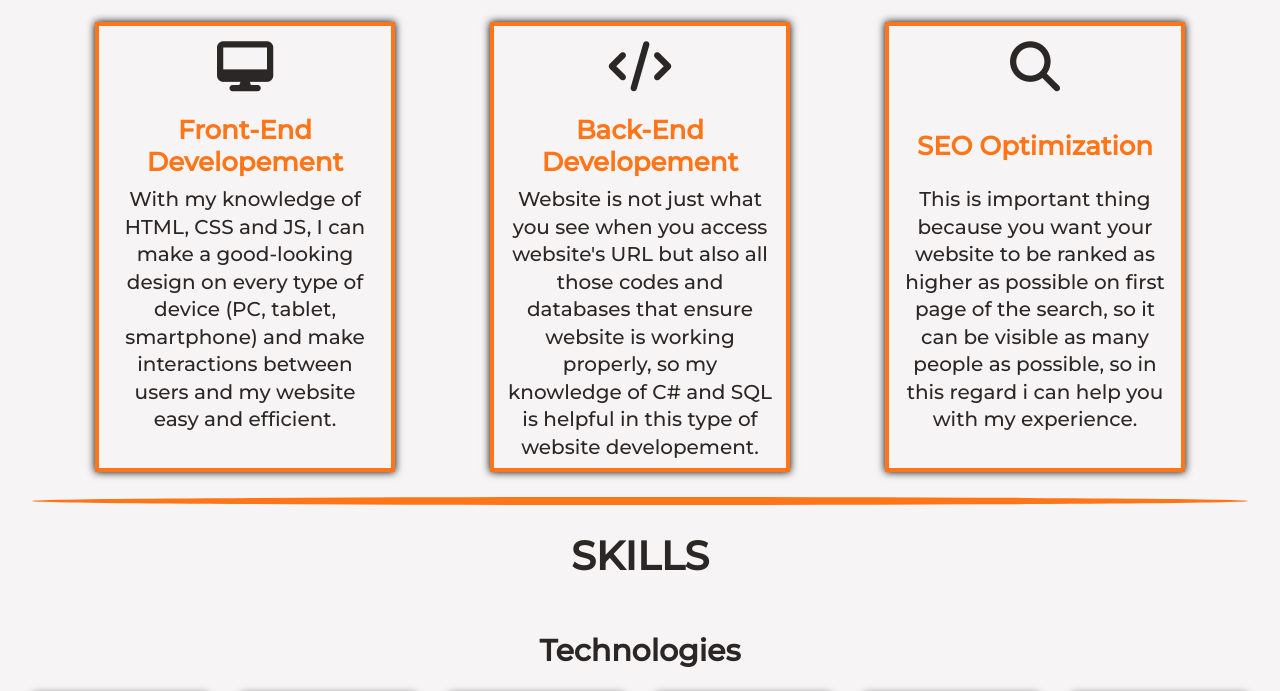
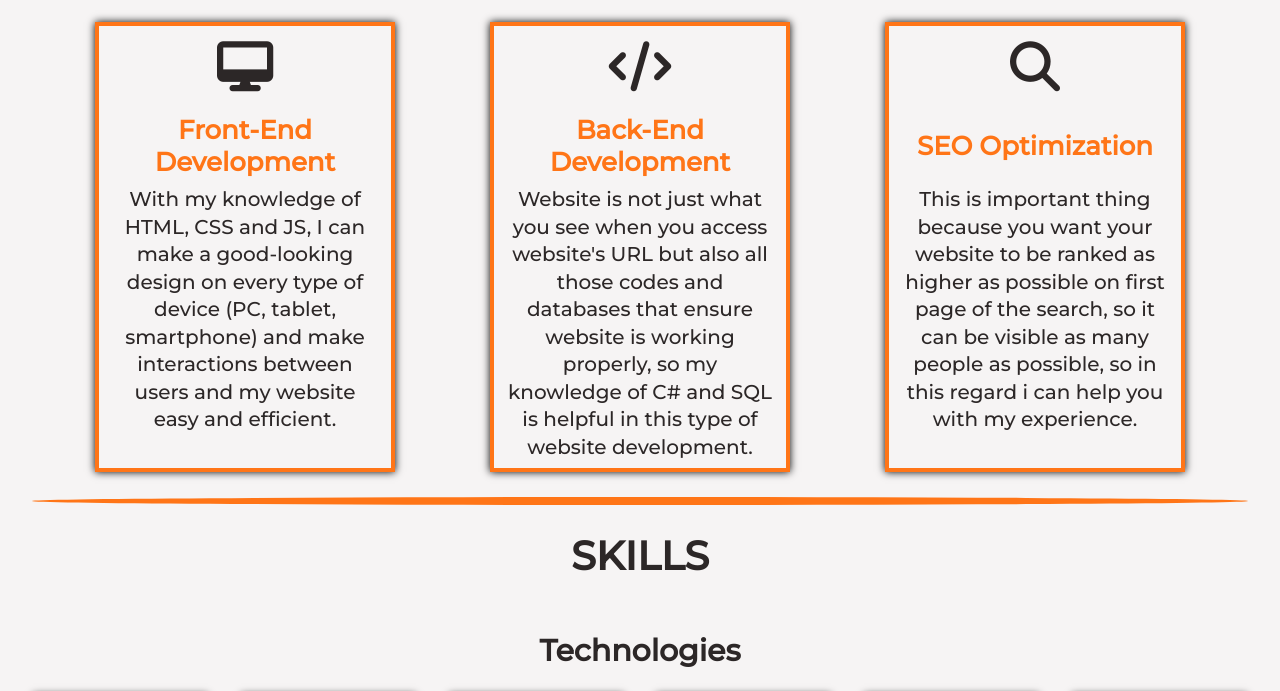
Before and after one commit to SavaDivljak/portfolio, a plain HTML site: page index.html in a window 1280 px wide. Shown: the part 1841-2532 px from the top of the page. Drawn offline with nearby package versions, Linux system fonts and the light colour scheme.

Commit message:
Add files via upload

```diff
--- a/index.html
+++ b/index.html
@@ -152,13 +152,13 @@
 				<h1>Services</h1>
 				<div class="service">
 					<i class="fa-solid fa-desktop"></i>
-					<h3>Front-End Developement</h3>
+					<h3>Front-End Development</h3>
 					<p>With my knowledge of HTML, CSS and JS, I can make a good-looking design on every type of device (PC, tablet, smartphone) and make interactions between users and my website easy and efficient.</p>
 				</div>
 				<div class="service">
 					<i class="fa-solid fa-code"></i>
-					<h3>Back-End Developement</h3>
-					<p>Website is not just what you see when you access website's URL but also all those codes and databases that ensure website is working properly, so my knowledge of C# and SQL is helpful in this type of website developement.</p>
+					<h3>Back-End Development</h3>
+					<p>Website is not just what you see when you access website's URL but also all those codes and databases that ensure website is working properly, so my knowledge of C# and SQL is helpful in this type of website development.</p>
 				</div>
 				<div class="service">
 					<i class="fa-solid fa-magnifying-glass"></i>
```
